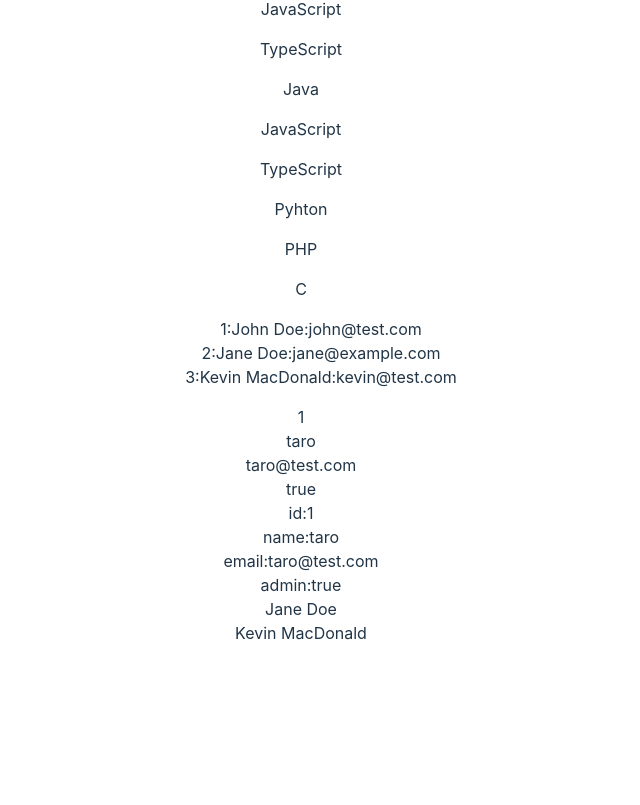
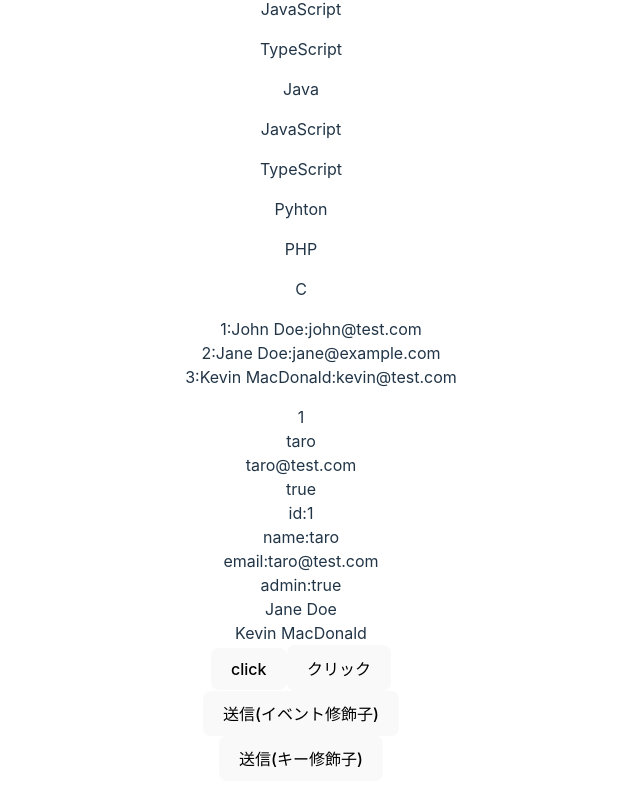
Before and after one commit to shunmakk/vue-tutorial, a Vue app: page / in a window 1280 px wide. Shown: the part 689-1494 px from the top of the page, without its empty margins (339-979 px from the left). Before the commit the page ends 1366 px from the top, so only its background shows below. Built offline with nearby package versions, Linux system fonts and the light colour scheme.

Commit message:
イベント設定

```diff
--- a/src/App.vue
+++ b/src/App.vue
@@ -37,6 +37,25 @@ const userobj = {
   name: "taro",
   email: "taro@test.com",
   admin: true,
+};
+
+//クリックイベント
+const clickButton = (msg) => {
+  console.log(msg);
+};
+
+const clickEvent = (event) => {
+  console.log(event.target);
+  event.target.style.backgroundColor = "red";
+};
+
+const send = (event) => {
+  event.preventDefault();
+  console.log("send");
+};
+
+const send2 = () => {
+  console.log("send2");
 };
 </script>
 
@@ -91,6 +110,18 @@ const userobj = {
   <div v-for="userif in users" :key="userif.id">
     <div v-if="!userif.admin">{{ userif.name }}</div>
   </div>
+
+  <!-- イベント設定 -->
+  <button @click="clickButton('クリック成功')">click</button>
+  <button @click="clickEvent($event)">クリック</button>
+
+  <form @submit="send($event)">
+    <button>送信(イベント修飾子)</button>
+  </form>
+
+  <form @submit.prevent="send2">
+    <button @keyup.enter="submit">送信(キー修飾子)</button>
+  </form>
 </template>
 
 <style>
```
